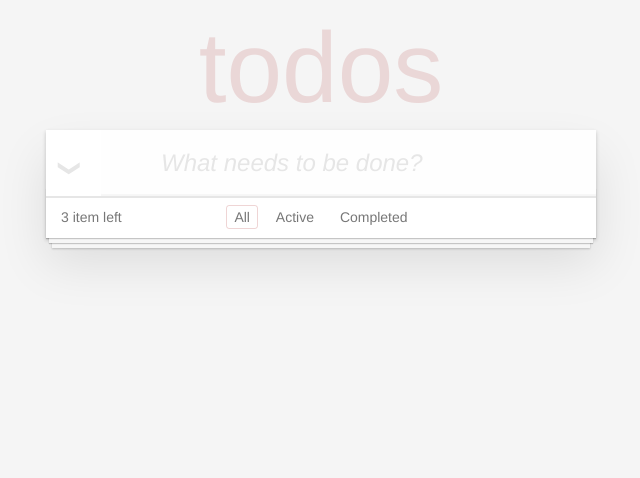
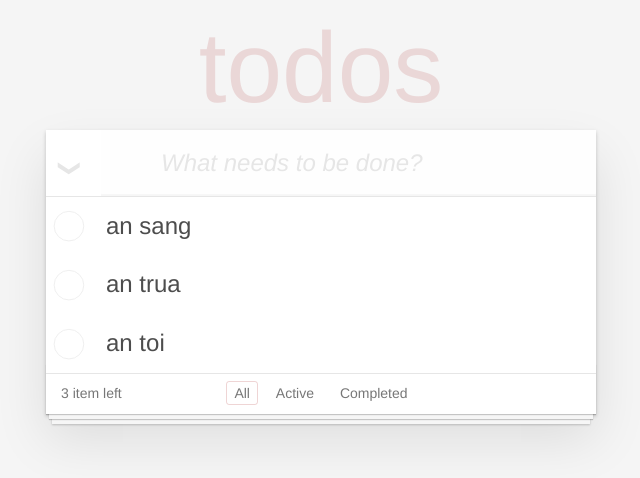
Before and after one commit to phonganh010193/react-test-18, a React (Create React App) app: page / in a window 1280 px wide. Shown: the top 478 px of the page, without its empty margins (319-959 px from the left). Built offline with nearby package versions, Linux system fonts and the light colour scheme.

Commit message:
hoan thanh

```diff
--- a/src/pages/todoapp/ListTodo.js
+++ b/src/pages/todoapp/ListTodo.js
@@ -8,8 +8,20 @@ class ListTodo extends React.Component {
         }
     };
     render() {
-        const { todoList } = this.props
+        const {
+            todoList,
+            editItem,
+            showInputEditItem,
+            showList,
+            content,
+            isAllCheckbox,
+            handleOnEditItem,
+            handleOnchangeInputEdit,
+            handleOnChangeCheckbox,
+            handleOnCheckboxAll
+        } = this.props
         console.log('todolist sau khi up date ', todoList)
+
 
         return (
             <div>
@@ -18,13 +30,14 @@ class ListTodo extends React.Component {
                         id="toggle-all"
                         className="toggle-all"
                         type="checkbox"
+                        checked={isAllCheckbox}
                         data-reactid=".0.1.0"
-                        onClick={this.props.handleActiveCheckbox}
+                        onChange={handleOnCheckboxAll}
                     />
                     <label htmlFor="toggle-all" data-reactid=".0.1.1" />
-                    {this.props.showList === true ?
-                        <>
-                            {this.props.todoList.map((item, index) => {
+                    {showList === true ?
+                        <div>
+                            {todoList.map((item, index) => {
                                 return (
                                     <div key={item.id}>
                                         <ul className="todo-list" data-reactid=".0.1.2"
@@ -34,7 +47,7 @@ class ListTodo extends React.Component {
                                                 data-reactid=".0.1.2.$bb632cfd-6960-41f0-a68e-5387c4a20654"
                                             >
                                                 <div
-                                                    style={this.props.showInputEditItem === true && item.id === this.props.editItem.id ?
+                                                    style={showInputEditItem === true && item.id === editItem.id ?
                                                         { display: "none" }
                                                         : null
                                                     }
@@ -46,7 +59,7 @@ class ListTodo extends React.Component {
                                                         type="checkbox"
                                                         data-reactid=".0.1.2.$bb632cfd-6960-41f0-a68e-5387c4a20654.0.0"
                                                         checked={item.isComplete}
-                                                        onChange={() => this.props.handleOnChangeCheckbox(item)}
+                                                        onChange={() => handleOnChangeCheckbox(item)}
 
                                                     />
                                                     <label
@@ -68,22 +81,20 @@ class ListTodo extends React.Component {
                                                 </div>
 
                                                 <input
-                                                    style={this.props.showInputEditItem === true && item.id === this.props.editItem.id ?
+                                                    style={showInputEditItem === true && item.id === editItem.id ?
                                                         { display: "block" }
                                                         : null
                                                     }
                                                     className="edit"
-                                                    value={this.props.showInputEditItem === true && item.id === this.props.editItem.id ? this.props.editItem.content : this.props.content}
+                                                    value={showInputEditItem === true && item.id === editItem.id ? editItem.content : content}
                                                     data-reactid=".0.1.2.$bb632cfd-6960-41f0-a68e-5387c4a20654.1"
-                                                    onChange={(event) => this.props.handleOnchangeInputEdit(event)}
+                                                    onChange={(event) => handleOnchangeInputEdit(event)}
+                                                    onBlur={handleOnEditItem}
                                                     onKeyDown={(event) => {
                                                         if (event.key === "Enter") {
-                                                            this.props.handleOnEditItem();
+                                                            handleOnEditItem();
                                                             return;
                                                         }
-                                                    }}
-                                                    onBlur={(event) => {
-
                                                     }}
                                                 />
                                             </li>
@@ -91,7 +102,7 @@ class ListTodo extends React.Component {
                                     </div>
                                 );
                             })}
-                        </>
+                        </div>
                         : null
                     }
 
--- a/src/pages/todoapp/TodoApp.css
+++ b/src/pages/todoapp/TodoApp.css
@@ -18,6 +18,11 @@ button {
   appearance: none;
   -webkit-font-smoothing: antialiased;
   -moz-osx-font-smoothing: grayscale;
+}
+
+.clear-completed {
+  text-decoration: none;
+  color: #777;
 }
 
 body {
--- a/src/pages/todoapp/TodoApp.js
+++ b/src/pages/todoapp/TodoApp.js
@@ -2,20 +2,27 @@ import React, { Component } from "react";
 import ListTodo from "./ListTodo";
 import "./TodoApp.css";
 import TodoFilter from "./TodoFilter";
+
+export const BUTTON = {
+    all: 'all',
+    active: 'active',
+    inactive: 'inactive',
+}
 
 export default class TodoApp extends Component {
     constructor(props) {
         super(props);
         this.state = {
             todoList: [
-                { id: 1, content: "an sang", isActive: false, isComplete: false },
-                { id: 2, content: "an trua", isActive: false, isComplete: false },
-                { id: 3, content: "an toi", isActive: false, isComplete: false }
+                { id: 1, content: "an sang", isComplete: false },
+                { id: 2, content: "an trua", isComplete: false },
+                { id: 3, content: "an toi", isComplete: false }
             ],
             content: "",
             editItem: {},
             showInputEditItem: false,
-            showList: false,
+            showList: true,
+            tab: BUTTON.all,
         }
     }
 
@@ -27,6 +34,9 @@ export default class TodoApp extends Component {
     }
 
     handleOnAddTodoList = () => {
+        if(!this.state.content) {
+            return;
+        }
         this.setState((prevState) => ({
             ...prevState,
             todoList: [
@@ -34,7 +44,6 @@ export default class TodoApp extends Component {
                 {
                     id: Math.floor(Math.random() * 1000),
                     content: prevState.content,
-                    isActive: false,
                     isComplete: false
                 }
             ],
@@ -43,7 +52,6 @@ export default class TodoApp extends Component {
     }
 
     handleOnclickDeleteItem = (item) => {
-        console.log('itemDelete', item);
         this.setState((prevState) => ({
             ...prevState,
             todoList: prevState.todoList.filter(el => el.id !== item.id)
@@ -51,7 +59,6 @@ export default class TodoApp extends Component {
     }
 
     handleOnclickEditItem = (item) => {
-        console.log('itemEdit', item);
         this.setState((prevState) => ({
             ...prevState,
             editItem: item,
@@ -84,45 +91,89 @@ export default class TodoApp extends Component {
         }))
     }
 
-    handleShowList = () => {
+    handleShowList = (tab) => {
         this.setState((prevState) => ({
             ...prevState,
-            showList: true
+            tab,
         }))
     }
 
-    handleOnChangeCheckbox= (item) => {
-        console.log('item checkbox', item)
+    handleOnChangeCheckbox = (item) => {
         this.setState((prevState) => ({
             ...prevState,
-            todoList:[
-                ...prevState.todoList.map((el, index) => {
-                    if(item.id === el.id) {
-                        return {
-                            ...el,
+            todoList: [
+                ...prevState.todoList.map((el) => {
+                    if(el.id === item.id) {
+                        return{
+                            ...item,
                             isComplete: !item.isComplete
                         }
                     }
                     return el;
                 })
-
-            ]
+            ],
         }))
     }
+    handleOnCheckboxAll = () => {
+        const findUnchecked = this.state.todoList.find(el => !el.isComplete);
+        if (findUnchecked) {
+            this.setState((prevState) => ({
+                ...prevState,
+                todoList: prevState.todoList.map((item) => {
+                    return {
+                        ...item,
+                        isComplete: true,
+                    };
+                }),
+                showList: true,
+            }))
+        } else {
+            this.setState((prevState) => ({
+                ...prevState,
+                todoList: prevState.todoList.map((item) => {
+                    return {
+                        ...item,
+                        isComplete: false,
+                    };
+                }),
+                showList: true,
+            }))
+        }
+    }
 
-    // handleShowActiveList = () => {
-    //     this.setState((prevState) => ({
-    //         ...prevState,
-    //         todoList: prevState.todoList.filter(el => el.isComplete !== true)
-    //     }))
-    // }
+    isAllChecked() {
 
-    // handleCompleteList = () => {
-    //     this.setState((prevState) => ({
-    //         ...prevState,
-    //         todoList: prevState.todoList.filter(el => el.isComplete === true)
-    //     }))
-    // }
+        const findUnchecked = this.state.todoList.find(el => !el.isComplete);
+        if(this.state.todoList.length === 0) {
+            return findUnchecked;
+        }
+        return !findUnchecked;
+    }
+
+    getShowTodoList() {
+        if (this.state.tab === BUTTON.all) {
+            return this.state.todoList;
+        } else if(this.state.tab === BUTTON.active) {
+            return this.state.todoList.filter(el => {
+                return !el.isComplete;
+            });
+        } else {
+            return this.state.todoList.filter(el => {
+                return el.isComplete;
+            });
+        }
+    }
+
+    handleOnDeleteComplete = () => {
+        this.setState((prevState) => ({
+            ...prevState,
+            todoList:prevState.todoList.filter((item) => {
+                if(item.isComplete !== true ) {
+                    return item;
+                }
+            })
+        }))
+    }
 
 
     render() {
@@ -146,22 +197,24 @@ export default class TodoApp extends Component {
                         />
                     </header>
                     <ListTodo
-                        todoList={this.state.todoList}
+                        isAllCheckbox={this.isAllChecked()}
+                        todoList={this.getShowTodoList()}
+                        showList={this.state.showList}
+                        editItem={this.state.editItem}
+                        content={this.state.content}
                         handleOnclickDeleteItem={(item) => this.handleOnclickDeleteItem(item)}
                         handleOnclickEditItem={(item) => this.handleOnclickEditItem(item)}
-                        editItem={this.state.editItem}
                         showInputEditItem={this.state.showInputEditItem}
-                        content={this.state.content}
                         handleOnchangeInputEdit={(event) => this.handleOnchangeInputEdit(event)}
                         handleOnEditItem={this.handleOnEditItem}
-                        showList={this.state.showList}
-                        handleOnChangeCheckbox={(item) => this.handleOnChangeCheckbox(item)}
+                        handleOnChangeCheckbox={this.handleOnChangeCheckbox}
+                        handleOnCheckboxAll={this.handleOnCheckboxAll}
                     />
                     <TodoFilter
-                        todoList={this.state.todoList}
+                        todoList={this.getShowTodoList()}
                         handleShowList={this.handleShowList}
-                        // handleShowActiveList={this.handleShowActiveList}
-                        // handleCompleteList={this.handleCompleteList}
+                        tab={this.state.tab}
+                        handleOnDeleteComplete={this.handleOnDeleteComplete}
                     />
                 </div>
             </section>
```
Also changed, not shown: src/pages/todoapp/TodoFilter.js (+27 -6 lines).
